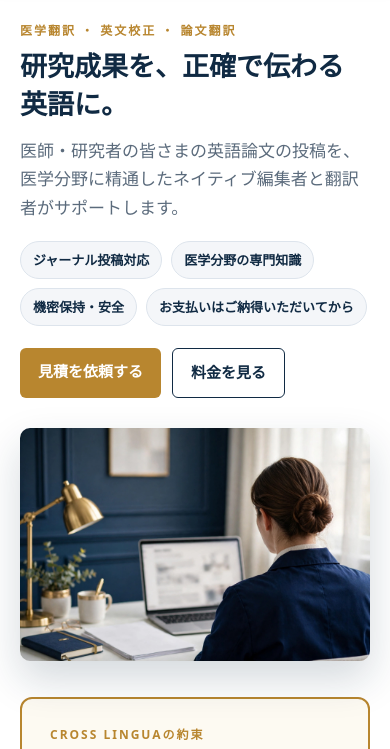
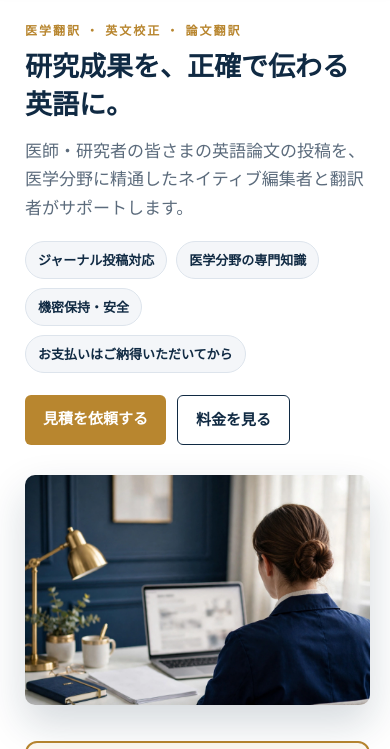
Before and after one commit to anysyscanada/crosslingua, a plain HTML site: page index.html in a window 390 px wide. Shown: the part 109-858 px from the top of the page. Drawn offline with Linux system fonts and the light colour scheme.

Commit message:
Shift mobile content 5px right (left padding 25px)

```diff
--- a/index.html
+++ b/index.html
@@ -148,7 +148,7 @@ footer a{color:#fff}
 }
 @media (max-width:560px){.steps{grid-template-columns:1fr}}
 @media (max-width:640px){
- .container{padding:0 20px}
+ .container{padding:0 20px 0 25px}
  section{padding-top:36px}
  h2{font-size:24px}
  .topbar{font-size:12px}
```
